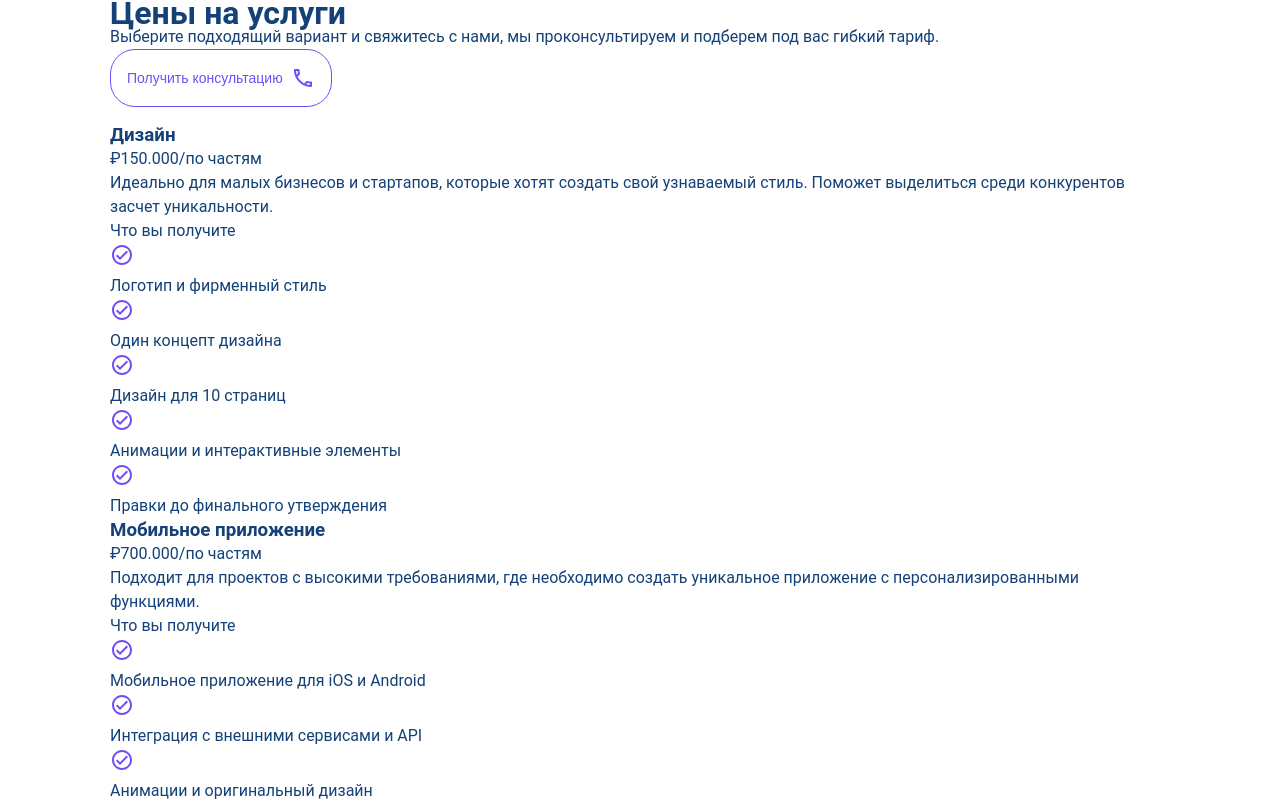
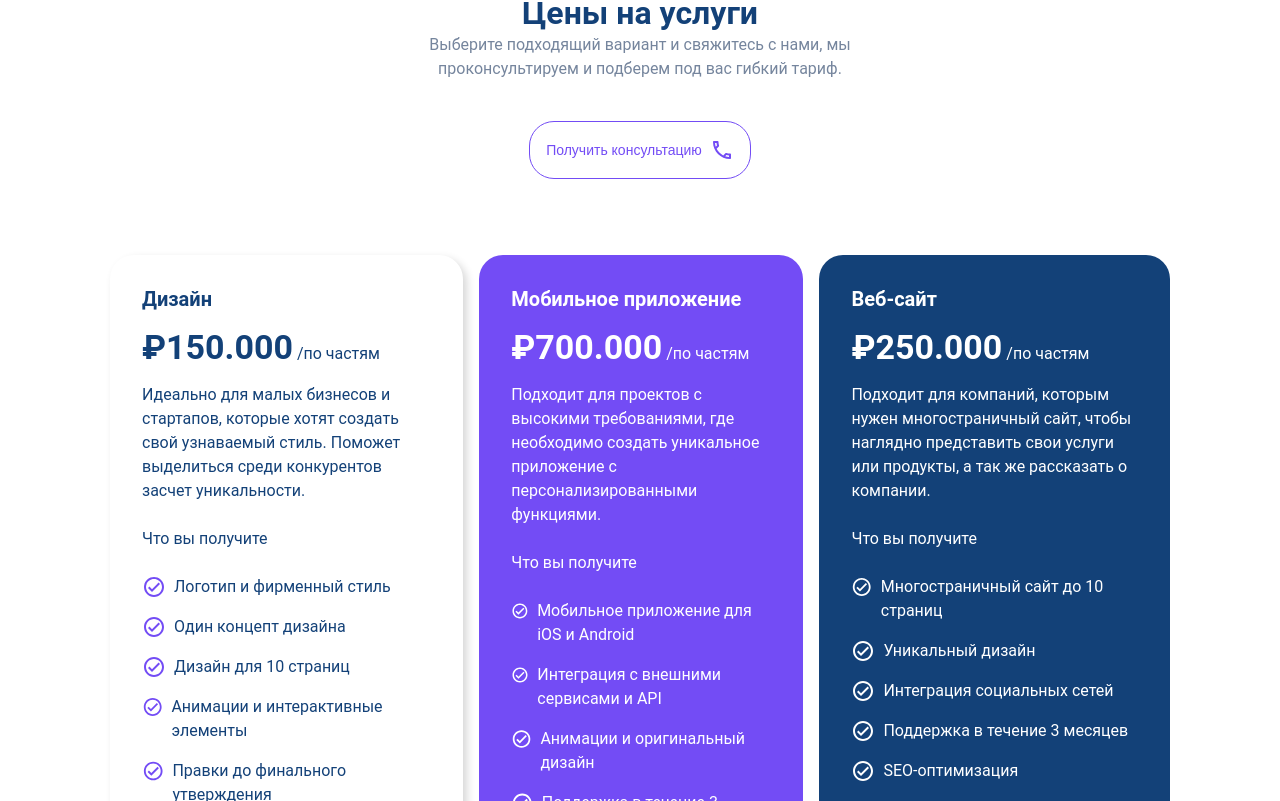
Before and after one commit to masha-masha/digital-design-company, a React (Vite) app: page /price in a window 1280 px wide. Shown: the part 179-980 px from the top of the page. Built offline with nearby package versions, Linux system fonts and the light colour scheme.

Commit message:
partially styled PricePage

```diff
--- a/src/components/PricePageComponents/MainPricePage/LiSVG.jsx
+++ b/src/components/PricePageComponents/MainPricePage/LiSVG.jsx
@@ -1,4 +1,4 @@
-const LiSVG = () => {
+export const LiSVGPurple  = () => {
  return (
   <svg
    width="24"
@@ -21,5 +21,26 @@ const LiSVG = () => {
   </svg>
  );
 };
-
-export default LiSVG;
+export const LiSVGWhite = () => {
+ return (
+  <svg
+   width="24"
+   height="24"
+   viewBox="0 0 24 24"
+   fill="none"
+   xmlns="http://www.w3.org/2000/svg"
+  >
+   <g clip-path="url(#clip0_568_725)">
+    <path
+     d="M12 2C6.48 2 2 6.48 2 12C2 17.52 6.48 22 12 22C17.52 22 22 17.52 22 12C22 6.48 17.52 2 12 2ZM12 20C7.59 20 4 16.41 4 12C4 7.59 7.59 4 12 4C16.41 4 20 7.59 20 12C20 16.41 16.41 20 12 20ZM16.59 7.58L10 14.17L7.41 11.59L6 13L10 17L18 9L16.59 7.58Z"
+     fill="white"
+    />
+   </g>
+   <defs>
+    <clipPath id="clip0_568_725">
+     <rect width="24" height="24" fill="white" />
+    </clipPath>
+   </defs>
+  </svg>
+ );
+};
--- a/src/components/PricePageComponents/MainPricePage/MainPricePage.css
+++ b/src/components/PricePageComponents/MainPricePage/MainPricePage.css
@@ -0,0 +1,66 @@
+.price-page-list {
+    display: flex;
+    gap: 16px;
+}
+
+.disign {
+    box-shadow: #D7D7D7;
+    padding: var(--spacing-xl);
+    border-radius: 24px;
+    box-shadow: 4px 4px 8px #D7D7D7;
+}
+
+.mobile-application {
+    background-color:var(--color-primary);
+    color: var(--color-white);
+    padding: var(--spacing-xl);
+    border-radius: 24px;
+
+}
+
+
+.website {
+    background-color: var(--color-text-dark);
+    color: var(--color-white);
+    padding: var(--spacing-xl);
+    border-radius: 24px;
+}
+
+.disign h3,
+.mobile-application h3,
+.website h3 {
+    padding-bottom: var(--spacing-base);
+    font-size: 20px;
+}
+
+.price-page-information {
+     padding-bottom: var(--spacing-base);
+}
+
+.price-page-information span {
+    font-size: 34px;
+    font-weight: 600;
+    line-height: 40px;
+
+}
+
+.price-page-description {
+  padding-bottom: 24px;
+  font-size: 16px;
+}
+
+.price-page-subtitle-wrapper {
+    padding-bottom: 24px;
+}
+
+.what-will-you-get-list li {
+    display: flex;
+    gap: 8px;
+    padding-bottom: 16px;
+}
+
+@media (max-width: 670px) {
+    .price-page-list {
+        flex-direction: column;
+    }
+}
--- a/src/components/PricePageComponents/MainPricePage/MainPricePage.jsx
+++ b/src/components/PricePageComponents/MainPricePage/MainPricePage.jsx
@@ -1,5 +1,5 @@
 import "./MainPricePage.css";
-import LiSVG from "./LiSVG";
+import { LiSVGWhite, LiSVGPurple } from "./LiSVG";
 
 const MainPricePage = () => {
  return (
@@ -7,7 +7,7 @@ const MainPricePage = () => {
    <li className="disign">
     <h3>Дизайн</h3>
     <p className="price-page-information">
-     <span>₽150.000</span>/по частям
+     <span>₽150.000</span> /по частям
     </p>
     <p className="price-page-description">
      Идеально для малых бизнесов и стартапов, которые хотят создать свой
@@ -20,31 +20,31 @@ const MainPricePage = () => {
     </div>
     <ul className="what-will-you-get-list">
      <li>
-      <LiSVG />
+      <LiSVGPurple />
       <p>Логотип и фирменный стиль</p>
      </li>
      <li>
-      <LiSVG />
+      <LiSVGPurple />
       <p>Один концепт дизайна</p>
      </li>
      <li>
-      <LiSVG />
+      <LiSVGPurple />
       <p>Дизайн для 10 страниц</p>
      </li>
      <li>
-      <LiSVG />
+      <LiSVGPurple />
       <p>Анимации и интерактивные элементы</p>
      </li>
      <li>
-      <LiSVG />
+      <LiSVGPurple />
       <p>Правки до финального утверждения</p>
      </li>
     </ul>
    </li>
-   <li className="mobile application">
+   <li className="mobile-application">
     <h3>Мобильное приложение</h3>
     <p className="price-page-information">
-     <span>₽700.000</span>/по частям
+     <span>₽700.000</span> /по частям
     </p>
     <p className="price-page-description">
      Подходит для проектов с высокими требованиями, где необходимо создать
@@ -57,31 +57,31 @@ const MainPricePage = () => {
     </div>
     <ul className="what-will-you-get-list">
      <li>
-      <LiSVG />
+      <LiSVGWhite />
       <p>Мобильное приложение для iOS и Android</p>
      </li>
      <li>
-      <LiSVG />
+      <LiSVGWhite />
       <p>Интеграция с внешними сервисами и API</p>
      </li>
      <li>
-      <LiSVG />
+      <LiSVGWhite />
       <p>Анимации и оригинальный дизайн</p>
      </li>
      <li>
-      <LiSVG />
+      <LiSVGWhite />
       <p>Поддержка в течение 3 месяцев</p>
      </li>
      <li>
-      <LiSVG />
+      <LiSVGWhite />
       <p>Проектирование UX/UI</p>
      </li>
      <li>
-      <LiSVG />
+      <LiSVGWhite />
       <p>Тестирование</p>
      </li>
      <li>
-      <LiSVG />
+      <LiSVGWhite />
       <p>Публикация в магазины приложений</p>
      </li>
     </ul>
@@ -89,7 +89,7 @@ const MainPricePage = () => {
    <li className="website">
     <h3>Веб-сайт</h3>
     <p className="price-page-information">
-     <span>₽250.000</span>/по частям
+     <span>₽250.000</span> /по частям
     </p>
     <p className="price-page-description">
      Подходит для компаний, которым нужен многостраничный сайт, чтобы наглядно
@@ -102,27 +102,27 @@ const MainPricePage = () => {
     </div>
     <ul className="what-will-you-get-list">
      <li>
-      <LiSVG />
+      <LiSVGWhite />
       <p>Многостраничный сайт до 10 страниц</p>
      </li>
      <li>
-      <LiSVG />
+      <LiSVGWhite />
       <p>Уникальный дизайн</p>
      </li>
      <li>
-      <LiSVG />
+      <LiSVGWhite />
       <p>Интеграция социальных сетей</p>
      </li>
      <li>
-      <LiSVG />
+      <LiSVGWhite />
       <p>Поддержка в течение 3 месяцев</p>
      </li>
      <li>
-      <LiSVG />
+      <LiSVGWhite />
       <p>SEO-оптимизация</p>
      </li>
      <li>
-      <LiSVG />
+      <LiSVGWhite />
       <p>Интеграция CRM и других систем</p>
      </li>
     </ul>
--- a/src/components/PricePageComponents/TitlePricePage/TitlePricePage.css
+++ b/src/components/PricePageComponents/TitlePricePage/TitlePricePage.css
@@ -0,0 +1,18 @@
+.main-title-price-page {
+    display: flex;
+    flex-direction: column;
+    justify-content: center;
+    align-items: center;
+    padding-bottom: 60px;
+}
+
+.main-title-price-page h1 {
+    padding-bottom: 8px;
+}
+
+.main-title-price-page p {
+    color: var(--color-secondary);
+    max-width: 444px;
+    text-align: center;
+    padding-bottom: 40px;
+}
--- a/src/components/PricePageComponents/TitlePricePage/TitlePricePage.jsx
+++ b/src/components/PricePageComponents/TitlePricePage/TitlePricePage.jsx
@@ -2,7 +2,7 @@ import "./TitlePricePage.css";
 
 const TitlePricePage = () => {
  return (
-  <div>
+  <div className="main-title-price-page">
    <h1>Цены на услуги</h1>
    <p>
     Выберите подходящий вариант и свяжитесь с нами, мы проконсультируем и
```
